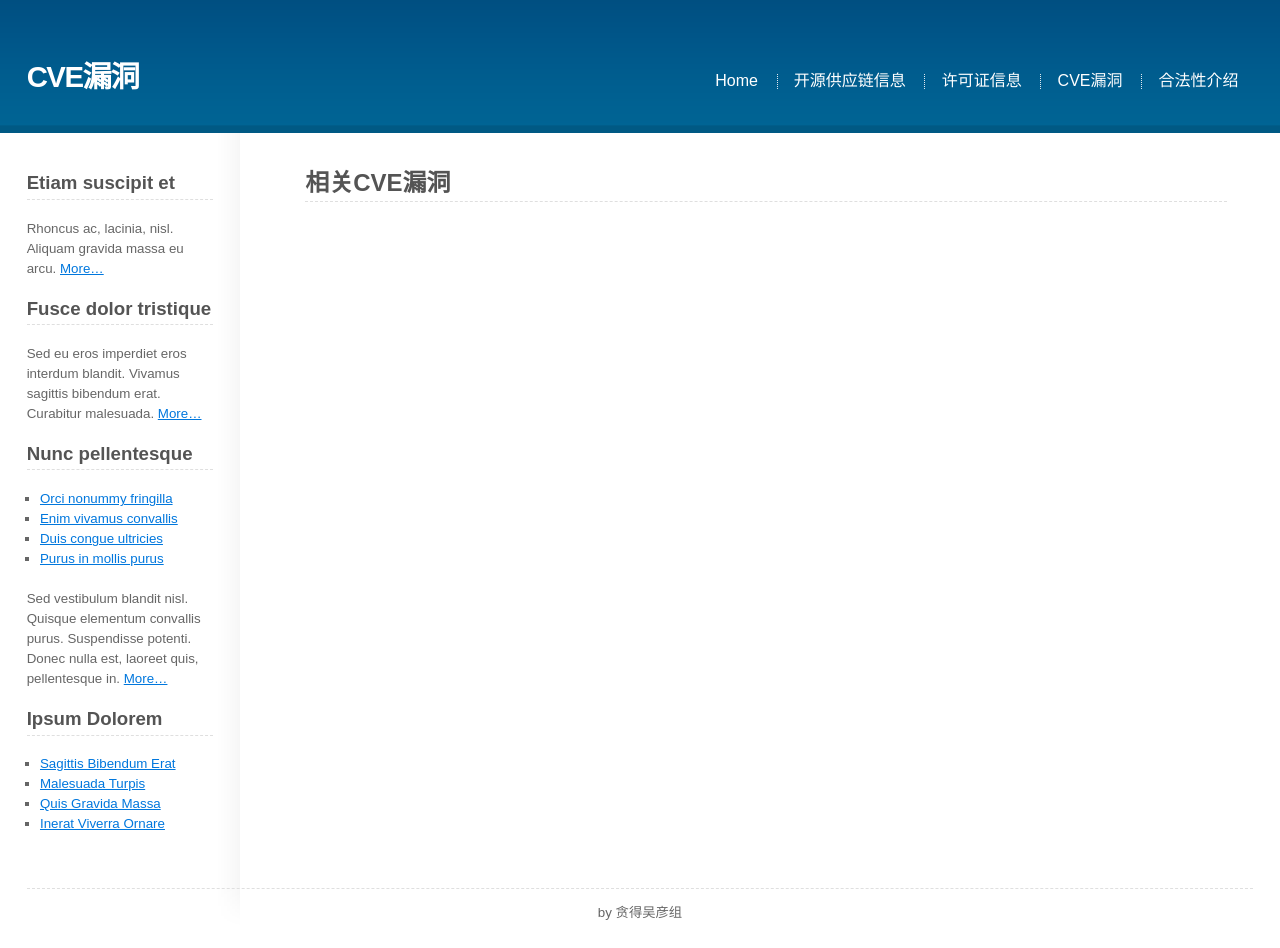
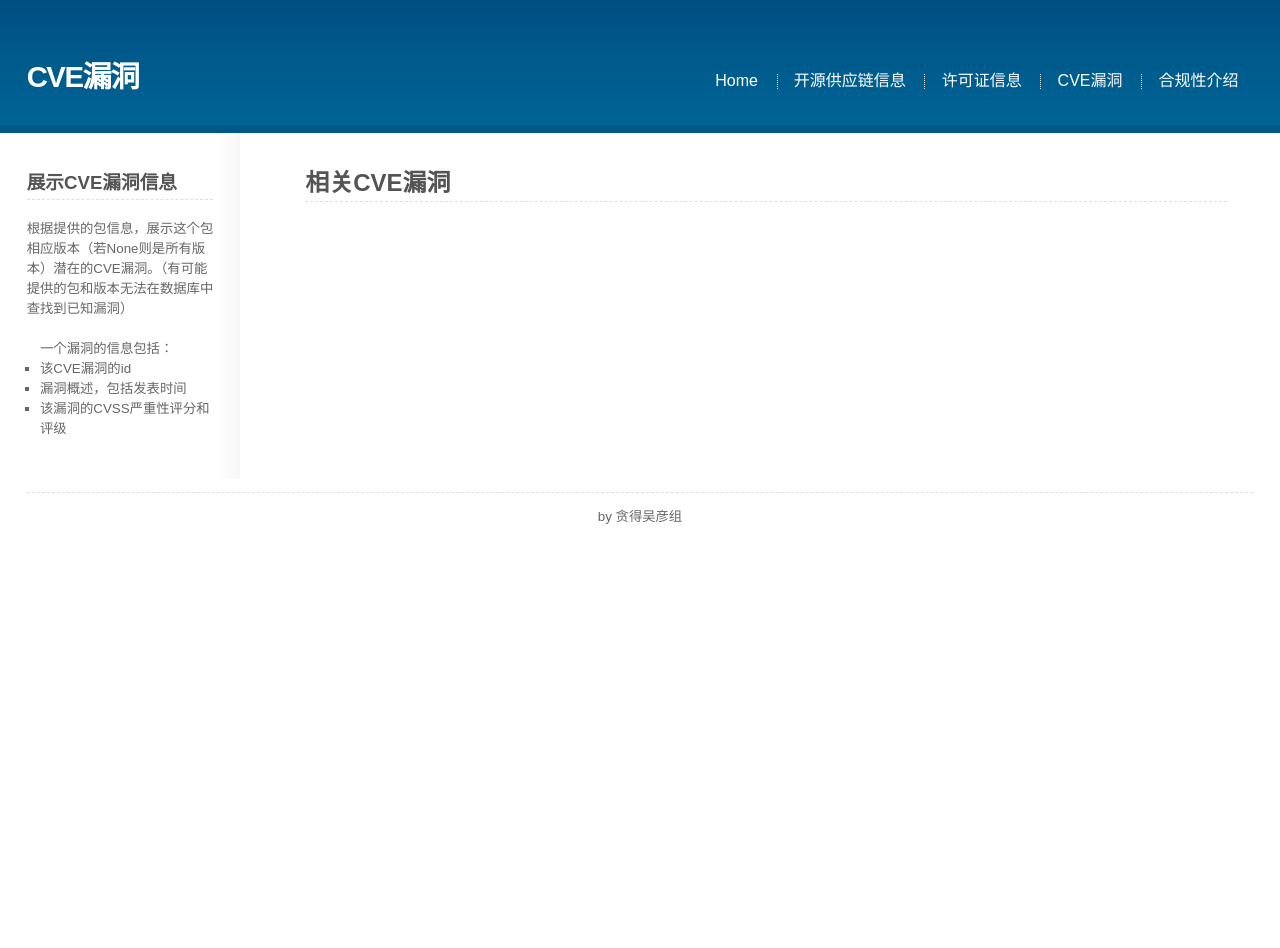
Before and after one commit to QAQ-Duan/DependencyCheck, a Flask app: template app/templates/cves.html in a window 1280 px wide; the page is wider, and only the part inside the window is pictured. After the commit the page ends 524 px from the top of that part, so only its background shows below. Run offline with Flask 2, Linux system fonts and the light colour scheme; the template is opened without the code that fills it, so the values that code supplies are empty.

Commit message:
Update cves.html

```diff
--- a/app/templates/cves.html
+++ b/app/templates/cves.html
@@ -18,7 +18,7 @@
 			<li><a href="http://127.0.0.1:5678/result?file={{file}}" accesskey="2" title="">开源供应链信息</a></li>
 			<li><a href="http://127.0.0.1:5678/licenses?file={{file}}" accesskey="3" title="">许可证信息</a></li>
 			<li><a href="http://127.0.0.1:5678/cves?file={{file}}" accesskey="4" title="">CVE漏洞</a></li>
-			<li><a href="#" accesskey="5" title="">合法性介绍</a></li>
+			<li><a href="#" accesskey="5" title="">合规性介绍</a></li>
 		</ul>
 	</div>
   <div id="content">
@@ -51,26 +51,17 @@
 			</div>
 		</div>
     <div id="secondaryContent">
-			<h3>Etiam suscipit et</h3>
-			<p>Rhoncus ac, lacinia, nisl. Aliquam gravida massa eu arcu. <a href="#">More&#8230;</a></p>
-			<h3>Fusce dolor tristique</h3>
-			<p>Sed eu eros imperdiet eros interdum blandit. Vivamus sagittis bibendum erat. Curabitur malesuada. <a href="#">More&#8230;</a></p>
-			<h3>Nunc pellentesque</h3>
+			<h3>展示CVE漏洞信息</h3>
+			<p>
+			根据提供的包信息，展示这个包相应版本（若None则是所有版本）潜在的CVE漏洞。（有可能提供的包和版本无法在数据库中查找到已知漏洞）
+			</p>
+
 			<ul>
-				<li><a href="#">Orci nonummy fringilla</a></li>
-				<li><a href="#">Enim vivamus convallis</a></li>
-				<li><a href="#">Duis congue ultricies</a></li>
-				<li><a href="#">Purus in mollis purus</a></li>
+				一个漏洞的信息包括：
+				<li>该CVE漏洞的id</li>
+				<li>漏洞概述，包括发表时间</li>
+				<li>该漏洞的CVSS严重性评分和评级</li>
 			</ul>
-			<p>Sed vestibulum blandit nisl. Quisque elementum convallis purus. Suspendisse potenti. Donec nulla est, laoreet quis, pellentesque in. <a href="#">More&#8230;</a></p>
-			<h3>Ipsum Dolorem</h3>
-			<ul>
-				<li><a href="#">Sagittis Bibendum Erat</a></li>
-				<li><a href="#">Malesuada Turpis</a></li>
-				<li><a href="#">Quis Gravida Massa</a></li>
-				<li><a href="#">Inerat Viverra Ornare</a></li>
-			</ul>
-			<div class="xbg"></div>
 		</div>
 		<div class="clear"></div>
 	</div>
```
